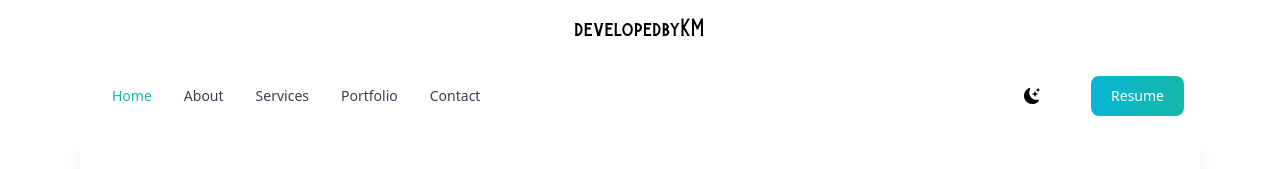
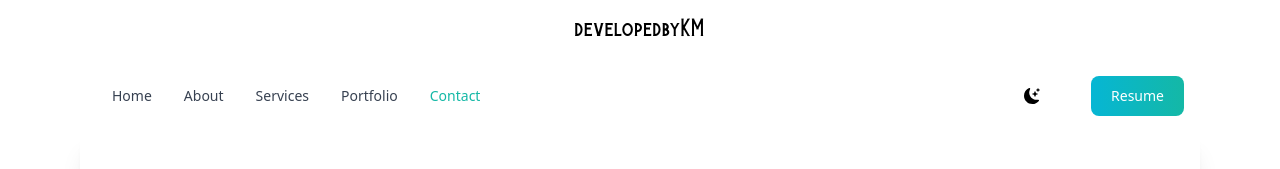
Before and after one commit to merinekh/khalil-merine-next-portfolio, a Next.js app: page /contact in a window 1280 px wide. Shown: the top 169 px of the page. Built offline with nearby package versions, Linux system fonts and the light colour scheme.

Commit message:
NavLink Activated for Tablet and Desktop

```diff
--- a/components/NavBar/NavBar.tsx
+++ b/components/NavBar/NavBar.tsx
@@ -1,7 +1,10 @@
+import Link from "next/link";
+import { useRouter } from "next/router";
 import React from "react";
 import { BsFillMoonStarsFill } from "react-icons/bs";
 
 function NavBar({ darkMode, setdarkMode, isMenuOpen, handleMenuToggle }: any) {
+  const router = useRouter();
   return (
     <nav className="bg-white border-gray-200 px-2 sm:px-4 py-2.5 rounded dark:bg-gray-900">
       <div className="container flex flex-wrap items-center justify-between mx-auto md:flex-nowrap">
@@ -51,45 +54,70 @@ function NavBar({ darkMode, setdarkMode, isMenuOpen, handleMenuToggle }: any) {
         >
           <ul className="flex flex-col p-4 mt-4 border border-gray-100 rounded-lg bg-gray-50 md:flex-row md:space-x-8 md:mt-0 md:text-sm md:font-medium md:border-0 md:bg-white dark:bg-gray-800 md:dark:bg-gray-900 dark:border-gray-700">
             <li>
-              <a
+              <Link
                 href="/"
-                className="block py-2 pl-3 pr-4 text-white bg-teal-500 rounded md:bg-transparent md:text-teal-500 md:p-0 dark:text-white"
+                className={
+                  router.pathname == "/"
+                    ? "text-teal-500 " +
+                      "block py-2 pl-3 pr-4 text-gray-700 bg-teal-500 rounded md:bg-transparent md:p-0 dark:text-white"
+                    : "block py-2 pl-3 pr-4 text-gray-700 bg-teal-500 rounded md:bg-transparent md:p-0 dark:text-white"
+                }
                 aria-current="page"
               >
                 Home
-              </a>
+              </Link>
             </li>
             <li>
-              <a
+              <Link
                 href="/about"
-                className="block py-2 pl-3 pr-4 text-gray-700 rounded hover:bg-gray-100 md:hover:bg-transparent md:hover:text-teal-500 md:p-0 md:dark:hover:text-white dark:text-gray-400 dark:hover:bg-gray-700 dark:hover:text-white md:dark:hover:bg-transparent dark:border-gray-700"
+                className={
+                  router.pathname == "/about"
+                    ? "text-teal-500 " +
+                      "block py-2 pl-3 pr-4 text-gray-700 bg-teal-500 rounded md:bg-transparent md:p-0 dark:text-white"
+                    : "block py-2 pl-3 pr-4 text-gray-700 bg-teal-500 rounded md:bg-transparent md:p-0 dark:text-white"
+                }
               >
                 About
-              </a>
+              </Link>
             </li>
             <li>
-              <a
+              <Link
                 href="/services"
-                className="block py-2 pl-3 pr-4 text-gray-700 rounded hover:bg-gray-100 md:hover:bg-transparent md:hover:text-teal-500 md:p-0 md:dark:hover:text-white dark:text-gray-400 dark:hover:bg-gray-700 dark:hover:text-white md:dark:hover:bg-transparent dark:border-gray-700"
+                className={
+                  router.pathname == "/services"
+                    ? "text-teal-500 " +
+                      "block py-2 pl-3 pr-4 text-gray-700 bg-teal-500 rounded md:bg-transparent md:p-0 dark:text-white"
+                    : "block py-2 pl-3 pr-4 text-gray-700 bg-teal-500 rounded md:bg-transparent md:p-0 dark:text-white"
+                }
               >
                 Services
-              </a>
+              </Link>
             </li>
             <li>
-              <a
+              <Link
                 href="/portfolio"
-                className="block py-2 pl-3 pr-4 text-gray-700 rounded hover:bg-gray-100 md:hover:bg-transparent md:hover:text-teal-500 md:p-0 md:dark:hover:text-white dark:text-gray-400 dark:hover:bg-gray-700 dark:hover:text-white md:dark:hover:bg-transparent dark:border-gray-700"
+                className={
+                  router.pathname == "/portfolio"
+                    ? "text-teal-500 " +
+                      "block py-2 pl-3 pr-4 text-gray-700 bg-teal-500 rounded md:bg-transparent md:p-0 dark:text-white"
+                    : "block py-2 pl-3 pr-4 text-gray-700 bg-teal-500 rounded md:bg-transparent md:p-0 dark:text-white"
+                }
               >
                 Portfolio
-              </a>
+              </Link>
             </li>
             <li>
-              <a
+              <Link
                 href="/contact"
-                className="block py-2 pl-3 pr-4 text-gray-700 rounded hover:bg-gray-100 md:hover:bg-transparent md:hover:text-teal-500 md:p-0 md:dark:hover:text-white dark:text-gray-400 dark:hover:bg-gray-700 dark:hover:text-white md:dark:hover:bg-transparent dark:border-gray-700"
+                className={
+                  router.pathname == "/contact"
+                    ? "text-teal-500 " +
+                      "block py-2 pl-3 pr-4 text-gray-700 bg-teal-500 rounded md:bg-transparent md:p-0 dark:text-white"
+                    : "block py-2 pl-3 pr-4 text-gray-700 bg-teal-500 rounded md:bg-transparent md:p-0 dark:text-white"
+                }
               >
                 Contact
-              </a>
+              </Link>
             </li>
           </ul>
         </div>
```
